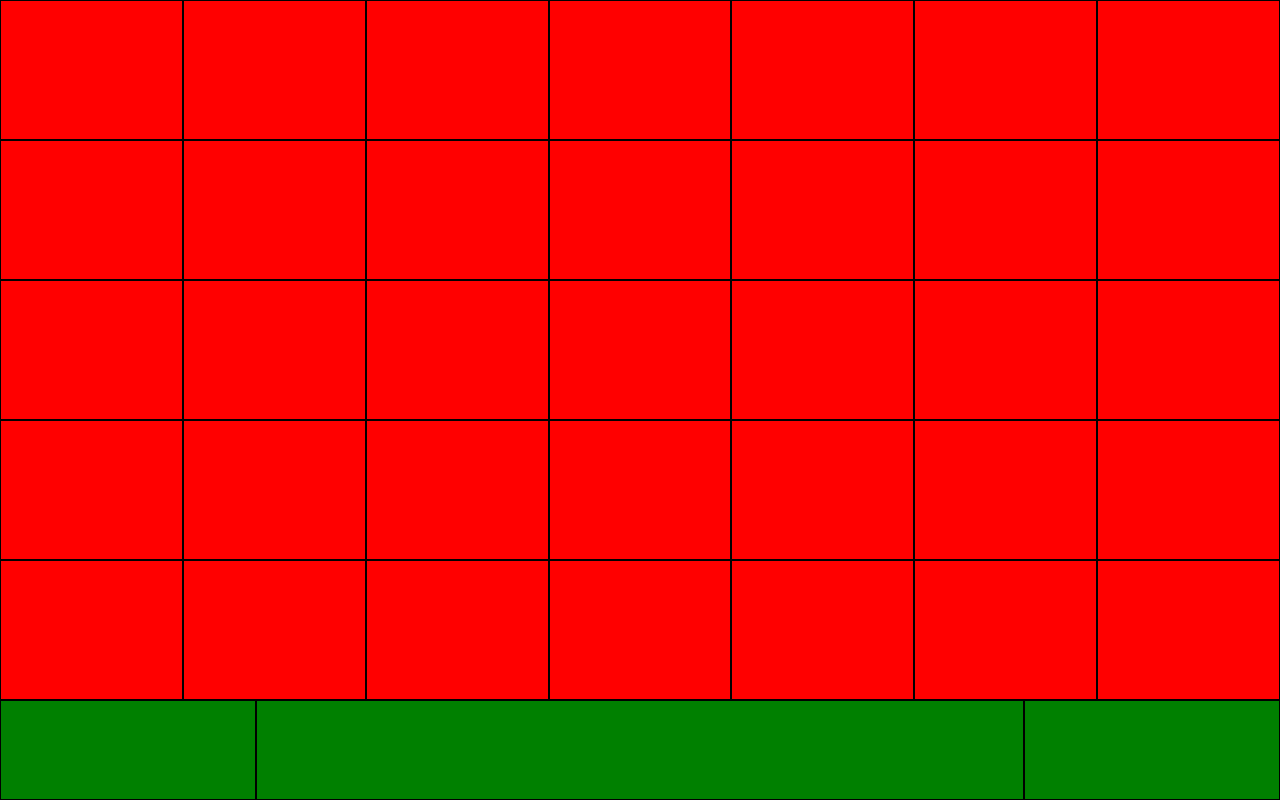
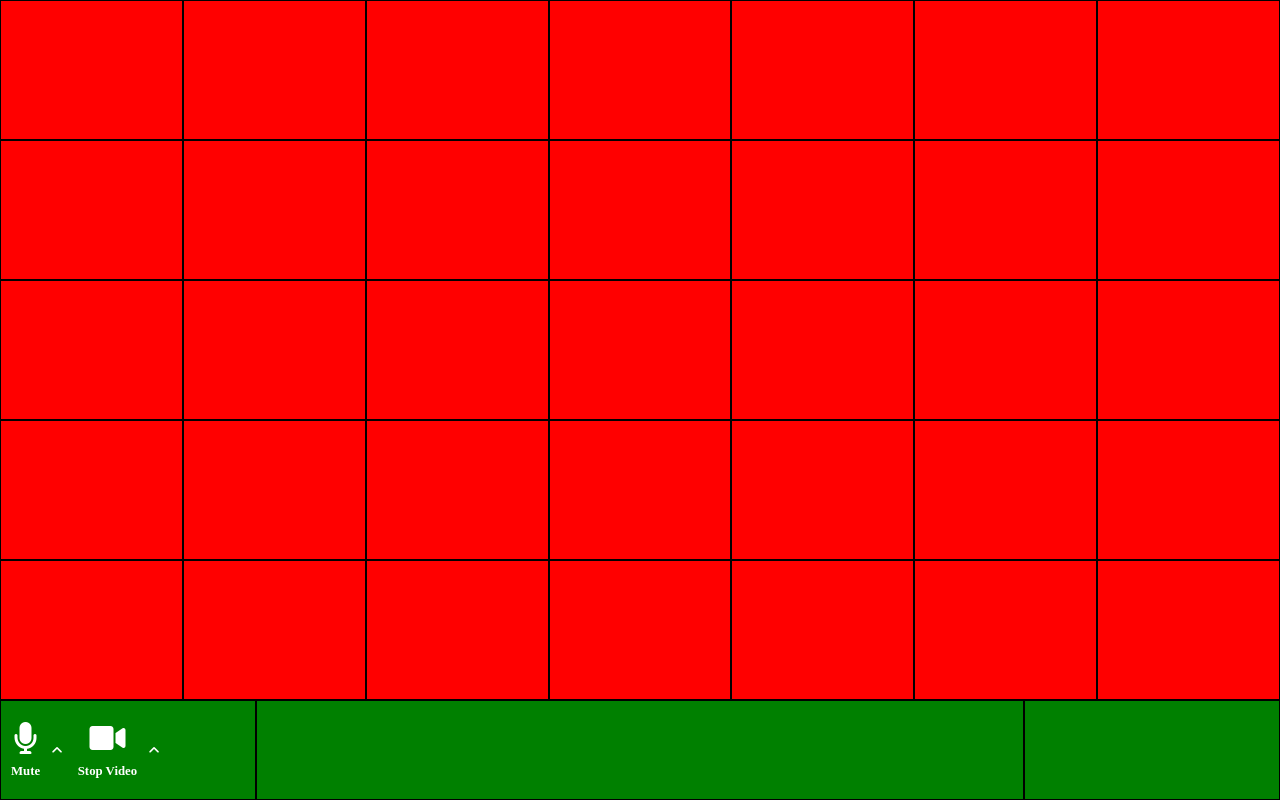
Before and after one commit to Fabiofljf/html-css-zoom, a plain HTML site: page index.html in a window 1280 px wide. Drawn offline with Linux system fonts and the light colour scheme.

Commit message:
add barra_sx

```diff
--- a/css/style.css
+++ b/css/style.css
@@ -16,6 +16,10 @@
     flex-wrap: wrap;
 }
 
+.a-s_center {
+    align-self: center;
+}
+
 
 /************* MAIN  *************/
 
@@ -30,6 +34,9 @@
     background-color: red;
     border: 1px solid black;
 }
+
+
+/* barra */
 
 .barra {
     height: 100px;
@@ -48,3 +55,46 @@ div[class^="col_"] {
 .col {
     width: calc(100vw - 40vw);
 }
+
+i {
+    align-self: center;
+    color: white;
+    font-size: 2rem;
+}
+
+h6 {
+    color: white;
+    font-size: 0.8rem;
+}
+
+.arrow {
+    align-self: center;
+}
+
+.arrow>i {
+    color: white;
+    font-size: 0.8rem;
+}
+
+
+/* col_sx */
+
+.pd-lf_10 {
+    padding-left: 10px;
+}
+
+.gap_16 {
+    gap: 16px;
+}
+
+.gap_12 {
+    gap: 12px;
+}
+
+.gap_10 {
+    gap: 10px;
+}
+
+.flex_column {
+    flex-direction: column;
+}
--- a/index.html
+++ b/index.html
@@ -53,11 +53,41 @@
             <!-- /.foto -->
 
             <div class="barra flex">
-                <div class="col_sx">
+                <div class="col_sx pd-lf_10 gap_16 flex">
+
+                    <div class="mute gap_12 flex">
+                        <div class="m gap_10 flex flex_column a-s_center">
+                            <i class="fa-solid fa-microphone"></i>
+                            <section>
+                                <h6>
+                                    Mute
+                                </h6>
+                            </section>
+                        </div>
+                        <div class="arrow">
+                            <i class="fa-solid fa-angle-up"></i>
+                        </div>
+                    </div>
+                    <!-- mute -->
+                    <div class="stop_video gap_12 flex">
+                        <div class="s_v gap_10 flex flex_column a-s_center">
+                            <i class="fa-solid fa-video"></i>
+                            <section>
+                                <h6>
+                                    Stop Video
+                                </h6>
+                            </section>
+                        </div>
+                        <div class="arrow">
+                            <i class="fa-solid fa-angle-up"></i>
+                        </div>
+                    </div>
+                    <!-- stop_video -->
+                </div>
+                <!-- /.col_sx -->
+                <div class="col">
 
                 </div>
-                <!-- /.col_sx -->
-                <div class="col"></div>
                 <!-- /.col -->
                 <div class="col_dx"></div>
                 <!-- /.col_dx -->
```
